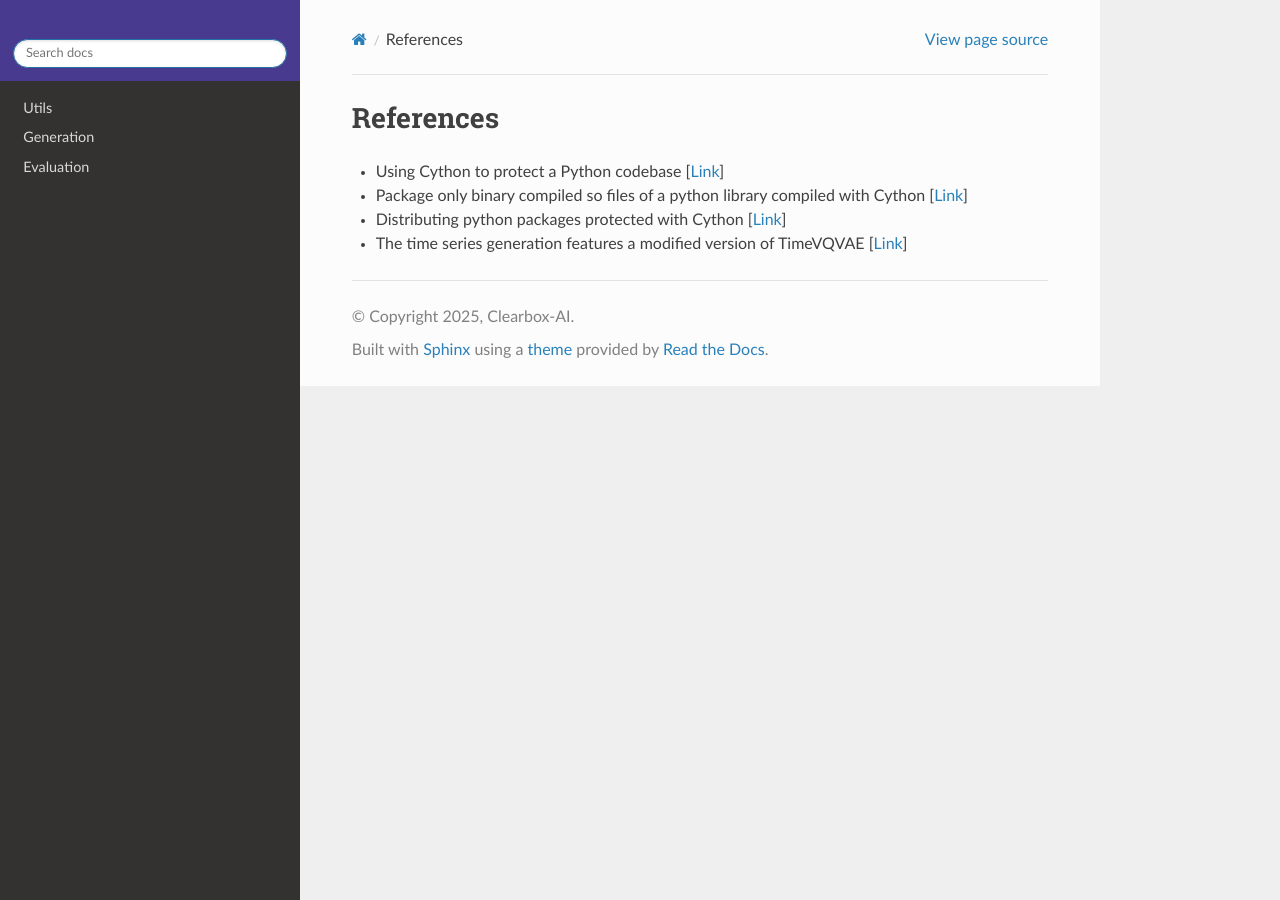
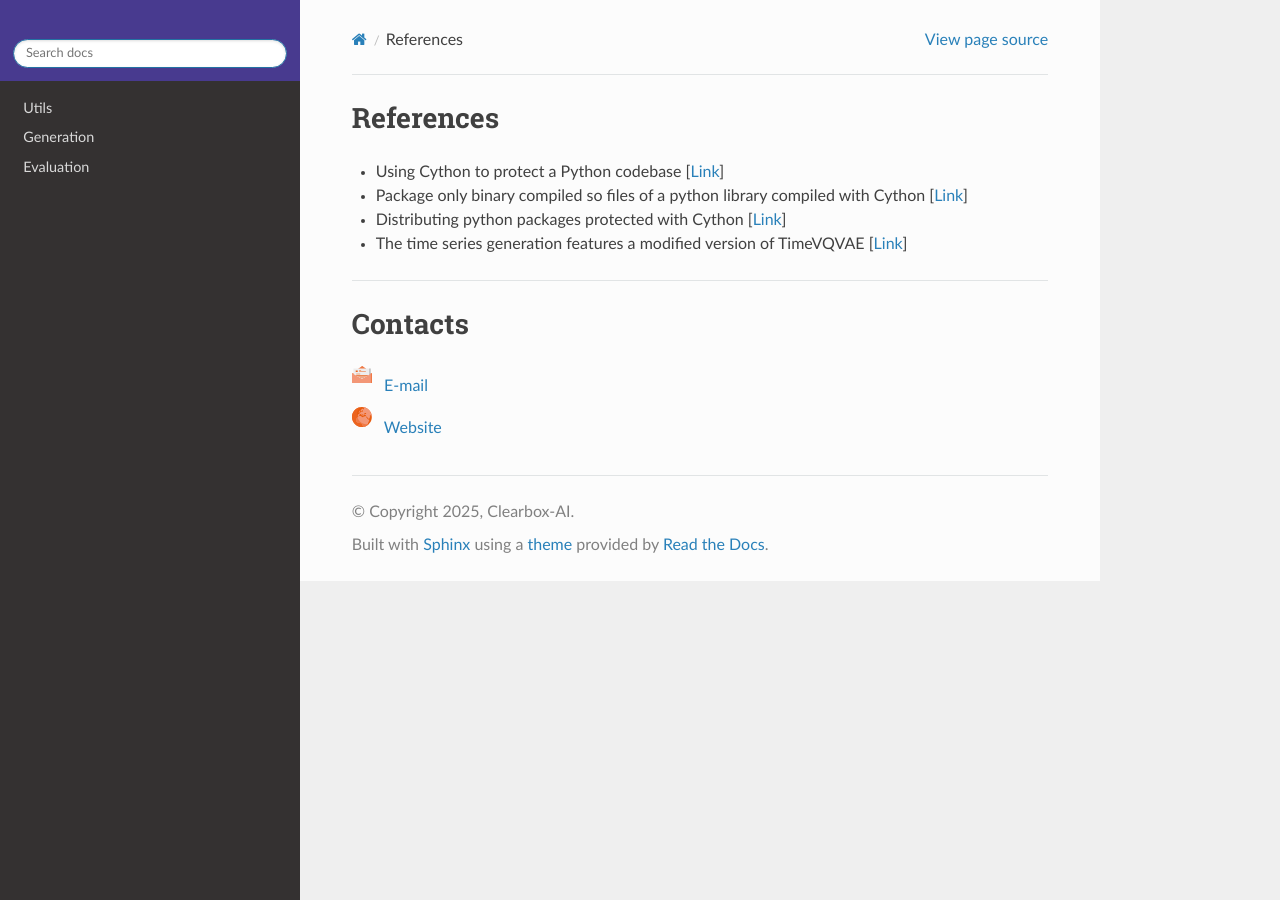
Before and after one commit to Clearbox-AI/clearbox-synthetic-kit, a Sphinx documentation site: the page built from docs/source/doc_3.md, in a window 1280 px wide. Built offline with Sphinx 7.4.7 and the Read the Docs theme 3.1.0, drawn with Linux system fonts in a browser that asks for light colours.

Commit message:
added contacts

```diff
--- a/docs/source/doc_3.md
+++ b/docs/source/doc_3.md
@@ -3,3 +3,15 @@
 * Package only binary compiled so files of a python library compiled with Cython [[Link](https://stackoverflow.com/questions/39499453/package-only-binary-compiled-so-files-of-a-python-library-compiled-with-cython)]
 * Distributing python packages protected with Cython [[Link](https://medium.com/swlh/distributing-python-packages-protected-with-cython-40fc29d84caf)]
 * The time series generation features a modified version of TimeVQVAE [[Link](https://github.com/ML4ITS/TimeVQVAE)]
+
+---
+
+### Contacts
+<a href="mailto:info@clearbox.ai">
+  <img src="https://github.com/Clearbox-AI/clearbox-synthetic-kit/blob/main/docs/source/img/email.svg" alt="Email" width="20" height="20">
+  &nbsp; E-mail</span>
+</a><br>
+<a href="https://clearbox.ai">
+  <img src="https://github.com/Clearbox-AI/clearbox-synthetic-kit/blob/main/docs/source/img/website.svg" alt="Website" width="20" height="20">
+  &nbsp; Website
+</a>
```
